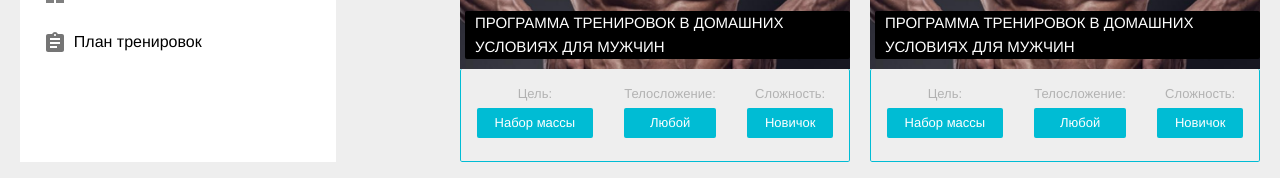
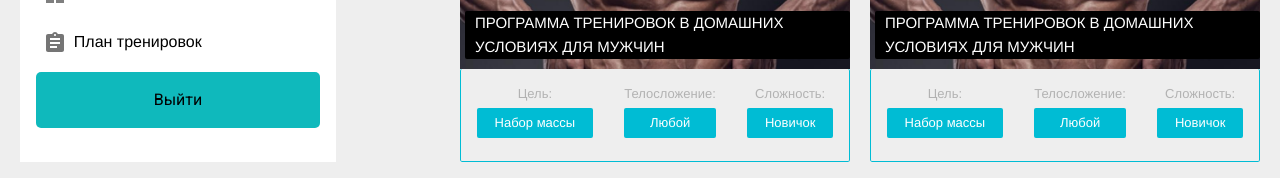
Before and after one commit to Haskiro/fit, a Vue app in the folder app/: page /profile in a window 1280 px wide. Shown: the part 395-573 px from the top of the page. Built offline with nearby package versions, Linux system fonts and the light colour scheme.

Commit message:
Добавил функцию logout

```diff
--- a/app/src/store/modules/auth.js
+++ b/app/src/store/modules/auth.js
@@ -52,7 +52,6 @@ const actions = {
 	},
 	// Регистрация
 	register(data) {
-		debugger;
 		return new Promise((resolve, reject) => {
 			axios({
 				url: `${process.env.VUE_APP_API_URL}auth//`,
--- a/app/src/views/profileView/ProfileView.vue
+++ b/app/src/views/profileView/ProfileView.vue
@@ -18,6 +18,9 @@
 					<div class="aside-info__btn">
 						<img src="./assets/plan-icon.svg" alt="" class="aside-info__btn-icon" />
 						<p class="aside-info__btn-text">План тренировок</p>
+					</div>
+					<div class="aside-info__btn">
+						<button class="btn btn--filled" @click="handleLogout">Выйти</button>
 					</div>
 				</div>
 			</aside>
@@ -62,10 +65,18 @@ export default {
 			},
 		],
 	}),
+	methods: {
+		handleLogout() {
+			this.$store.dispatch('logout').then(() => {
+				this.$router.push('/');
+			});
+		},
+	},
 };
 </script>
 
 <style lang="scss">
+@use '@/styles/form.scss';
 @import url('https://fonts.googleapis.com/css2?family=Inter:wght@400;700&family=Roboto:wght@400;700&display=swap');
 
 .profile-page {
@@ -81,6 +92,23 @@ export default {
 			flex-direction: column;
 		}
 	}
+}
+
+.btn {
+	text-align: center;
+	margin-top: 1.25rem;
+	display: inline-block;
+	cursor: pointer;
+	border: none;
+	font: inherit;
+	font-family: 'Roboto', sans-serif;
+	font-weight: 300;
+	background: #0fb9bc;
+	text-decoration: none;
+	padding-top: 20px;
+	padding-bottom: 20px;
+	border-radius: 5px;
+	width: 100%;
 }
 
 .aside-info {
--- a/app/vue.config.js
+++ b/app/vue.config.js
@@ -1,4 +1,4 @@
-const { defineConfig } = require("@vue/cli-service");
+const { defineConfig } = require('@vue/cli-service');
 module.exports = defineConfig({
-  transpileDependencies: true,
+	transpileDependencies: true,
 });
```
Also changed, not shown: 2 other files (tests, documents, lock files or other folders).
